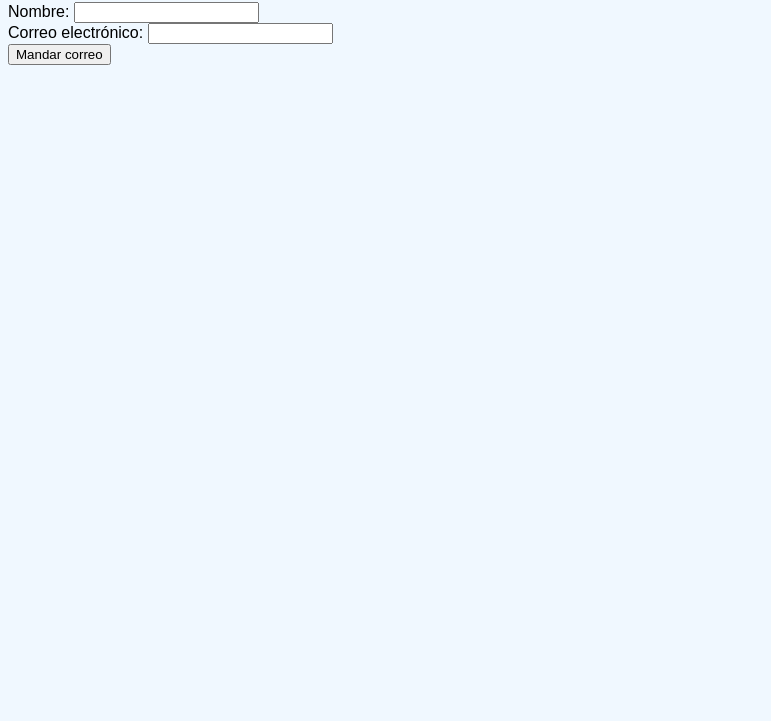
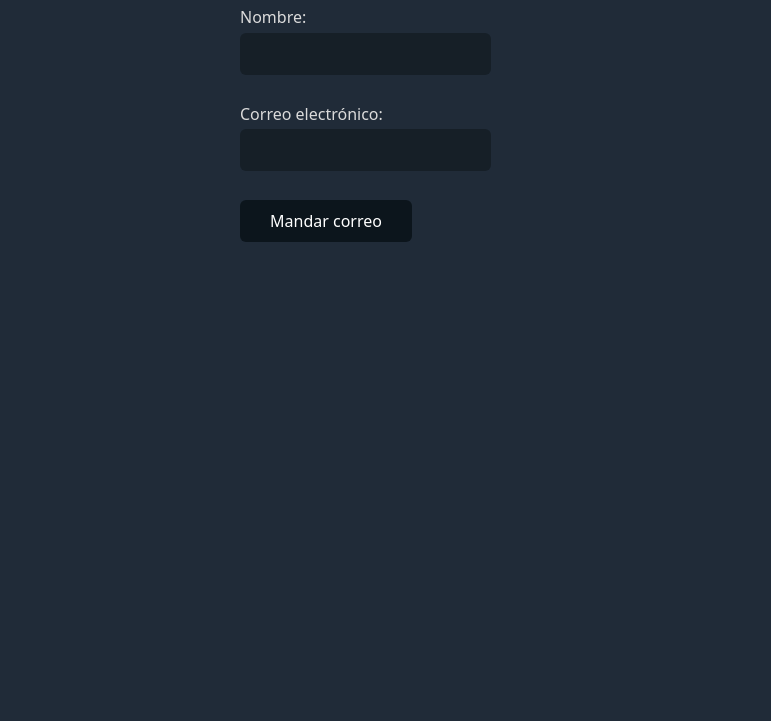
Before and after one commit to Luna-Hazuki2006/Votos, a plain HTML site: page index.html in a window 1280 px wide. Shown: the part 79-800 px from the top of the page, without its empty margins (0-771 px from the left). Drawn offline with nearby package versions, Linux system fonts and the light colour scheme.

Commit message:
se ve bien

```diff
--- a/index.html
+++ b/index.html
@@ -3,6 +3,7 @@
 <head>
     <meta charset="UTF-8">
     <meta name="viewport" content="width=device-width, initial-scale=1.0">
+    <link rel="stylesheet" href="https://cdn.jsdelivr.net/npm/water.css@2/out/dark.min.css">
     <link rel="stylesheet" href="style.css">
     <title>Votación</title>
 </head>
--- a/style.css
+++ b/style.css
@@ -2,7 +2,7 @@ h1 {
     text-align: center;
 }
 
-body {
+/* body {
     background-color: aliceblue;
     font-family: cursive;
 }
@@ -10,4 +10,4 @@ body {
 label, button {
     font-family: fantasy;
 
-}
+} */
```
